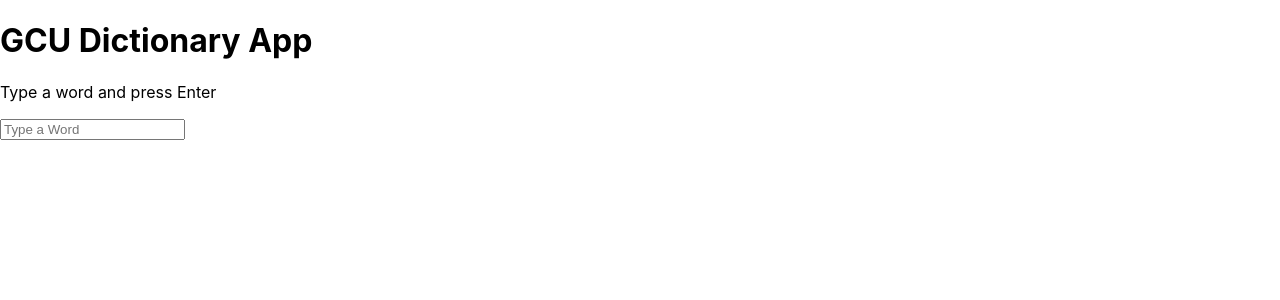
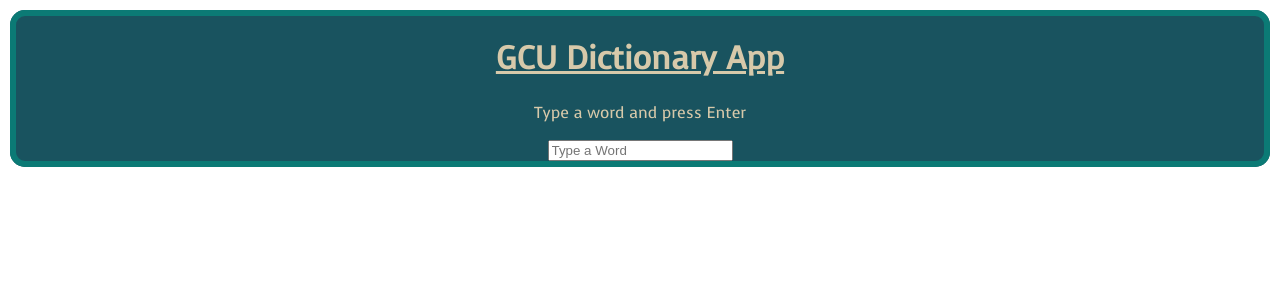
Before and after one commit to EwanC1991/gcu-dictionary-app, a React (Create React App) app in the folder client/: page / in a window 1280 px wide. Shown: the top 300 px of the page. Built offline with nearby package versions, Linux system fonts and the light colour scheme; no server answers.

Commit message:
Added some basic CSS

```diff
--- a/client/src/App.css
+++ b/client/src/App.css
@@ -1,3 +1,37 @@
 .App {
   text-align: center;
+  background-color: #19535F;
+  color: #D7C9AA;
+  margin: 10px;
+  border-radius: 15px;
+  font-family: "App";
 }
+
+.main-container>h1 {
+
+  text-decoration: underline;
+}
+
+.word-display>h3 {
+
+  text-decoration: underline;
+}
+
+.favourites-list>h2 {
+
+  text-decoration: underline;
+}
+
+@font-face {
+  font-family: "App";
+  src: url("./fonts/Voces-Regular.ttf") format("truetype");
+}
+
+.main-container {
+  border: 6px solid #0B7A75;
+  border-radius: 15px;
+}
+
+.favourites-list>ul>li {
+  list-style: none;
+}
--- a/client/src/App.js
+++ b/client/src/App.js
@@ -1,4 +1,4 @@
-
+import './App.css';
 import React from 'react';
 import MainContainer from './containers/MainContainer';
 
```
